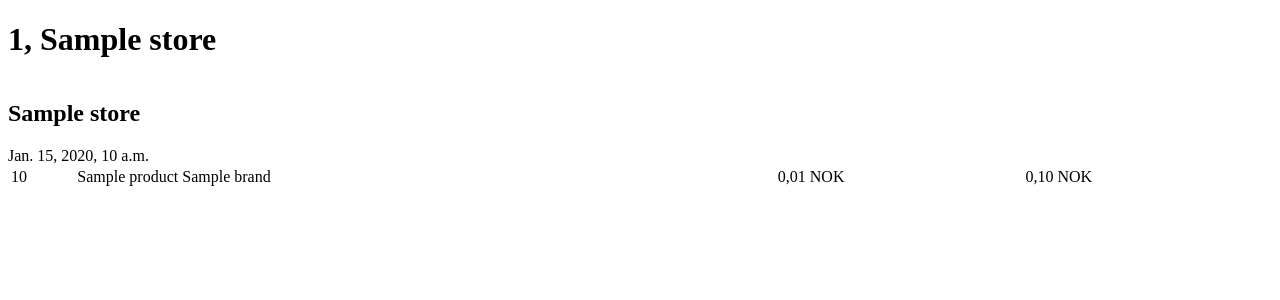
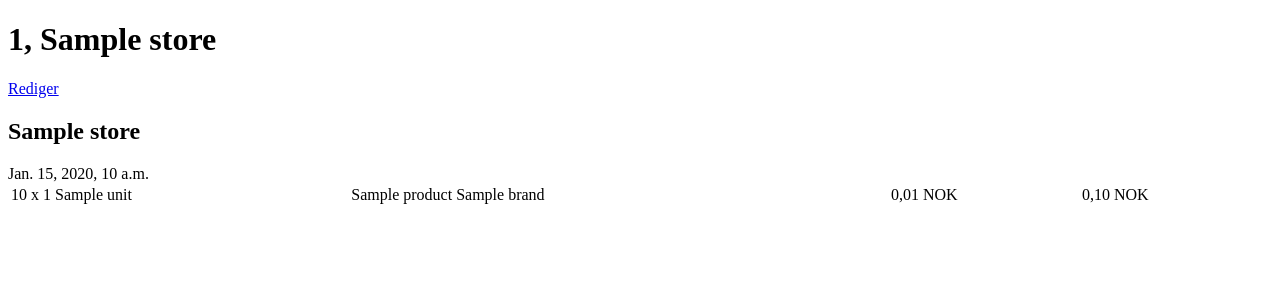
Before and after one commit to DarthMikke/boutique, a Django app: template wsgi/app/templates/boutique/receipt.html in a window 1280 px wide. Shown: the top 300 px of the page. Run offline with Django 5.2, Linux system fonts and the light colour scheme; the template is opened without the code that fills it: most values are stand-ins (such as "Sample title", 1, 10 or a date in 2020).

Commit message:
Receipt template.

```diff
--- a/wsgi/app/templates/boutique/receipt.html
+++ b/wsgi/app/templates/boutique/receipt.html
@@ -3,7 +3,12 @@
 {%block content%}
 	<div class="panes">
 		<main class="pane">
+			<div id="receipt-main">
 				<h1>{{model.total_amount}}, {{ model.store.name }}</h1>
+				<a class="edit" id="edit_receipt"
+					href="{% url 'admin:app_receipt_change' model.id %}">
+					Rediger
+				</a>
 				<section class='receipt'>
 					<h2>
 						{{ model.store.name }}
@@ -12,7 +17,7 @@
 					<table class="receipt__items">
 						{% for item in model.purchases.all %}
 							<tr class="receipt__item">
-							<td class="receipt__item__count">{{ item.amount }} </td>
+								<td class="receipt__item__count">{{ item.amount }} x {{ item.size.size }} {{ item.size.unit }}</td>
 								<td class="receipt__item__product">
 									<span class="receipt__item__name">{{item.product.name}}</span>
 									<span class="receipt__item__brand">{{item.product.brand.name}}</span>
@@ -26,6 +31,7 @@
 						{% endfor %}
 					</table>
 				</section>
+			</div>
 		</main>
 	</div>
 {%endblock%}
```
Lines whose indentation alone changed are shown as unchanged.
